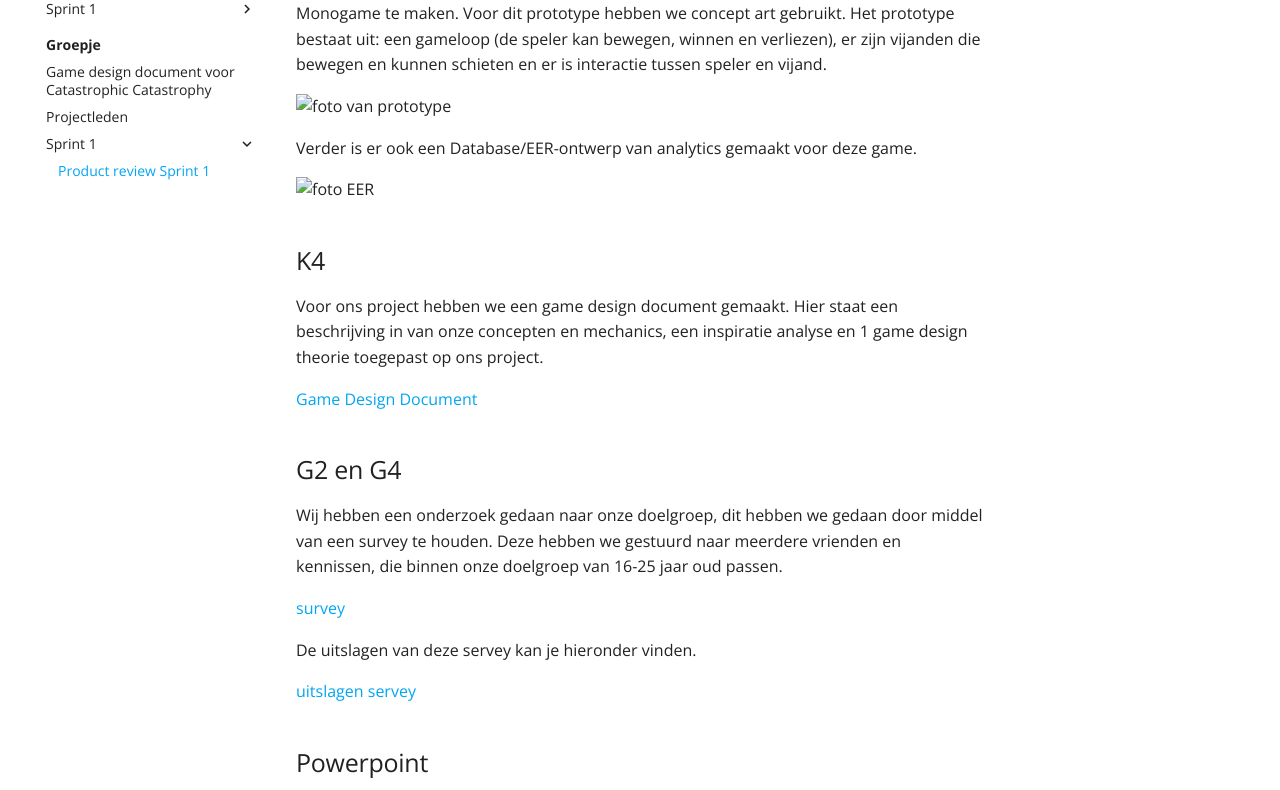
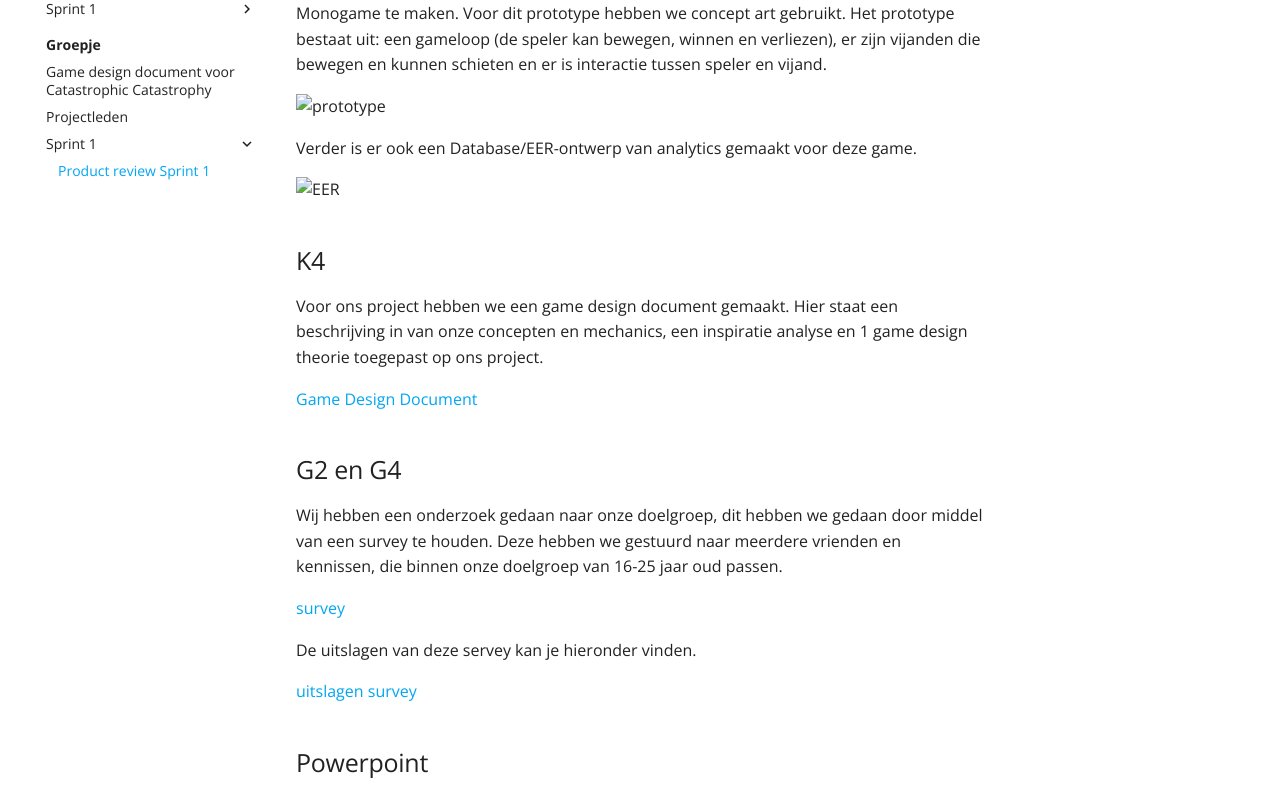
Before and after one commit to Doortje-Geuze/catastrophic-catastrophe, an MkDocs documentation site: the page built from docs/Groepje/Sprint 1/Product-Review-sprint-1.md, in a window 1280 px wide and 1191 px high. Shown: the part 255-1045 px from the top of the window. Built offline with MkDocs 1.6.1 and Material for MkDocs 9.7.7, drawn with Linux system fonts in a browser that asks for light colours; nearby versions of some CDN libraries; library files that are not in the unit come from our copies.

Commit message:
product review af gemaakt

```diff
--- a/docs/Groepje/Sprint 1/Product-Review-sprint-1.md
+++ b/docs/Groepje/Sprint 1/Product-Review-sprint-1.md
@@ -3,11 +3,11 @@
 ## K2
 Voor deze sprint hebben wij een prototype gemaakt, wij hebben gekozen om deze in Monogame te maken. Voor dit prototype hebben we concept art gebruikt. Het prototype bestaat uit: een gameloop (de speler kan bewegen, winnen en verliezen), er zijn vijanden die bewegen en kunnen schieten en er is interactie tussen speler en vijand.
 
-![foto van prototype](/docs/Groepje/Images/PrototypeGameSprint1.png)
+![prototype](/docs/Groepje/Images/PrototypeGameSprint1.png)
 
 Verder is er ook een Database/EER-ontwerp van analytics gemaakt voor deze game.
 
-![foto EER](/docs/Groepje/Images/EERSprint1.png)
+![EER](/docs/Groepje/Images/EERSprint1.png)
 
 ## K4
 Voor ons project hebben we een game design document gemaakt. Hier staat een beschrijving in van onze concepten en mechanics, een inspiratie analyse en 1 game design theorie toegepast op ons project.
@@ -21,8 +21,8 @@
 
 De uitslagen van deze servey kan je hieronder vinden.
 
-[uitslagen servey](....)
+[uitslagen survey](https://icthva-my.sharepoint.com/:w:/r/personal/doortje_geuze_hva_nl/Documents/UItslagen%20survey%20sprint%201.docx?d=w143b0feba56243229cc580c6ca38994c&csf=1&web=1&e=xkGcKK)
 
 ## Powerpoint
 Hieronder staat de link naar de powerpoint van de product review op donderdag 25-4-2024
-[powerpoint](https://icthva-my.sharepoint.com/:p:/r/personal/senna_de_vries_hva_nl/Documents/Product%20review%20blok%204%20sprint%201.pptx?d=w13b59c43550f401ebf200d6a1f5b86b9&csf=1&web=1&e=obhRoX)
+[powerpoint](https://icthva-my.sharepoint.com/:p:/g/personal/doortje_geuze_hva_nl/ET2KNq-a9dVCk9MSghZM9c0B4TnQk839jBKlGgmF1swbtw?e=cYC78s)
```
